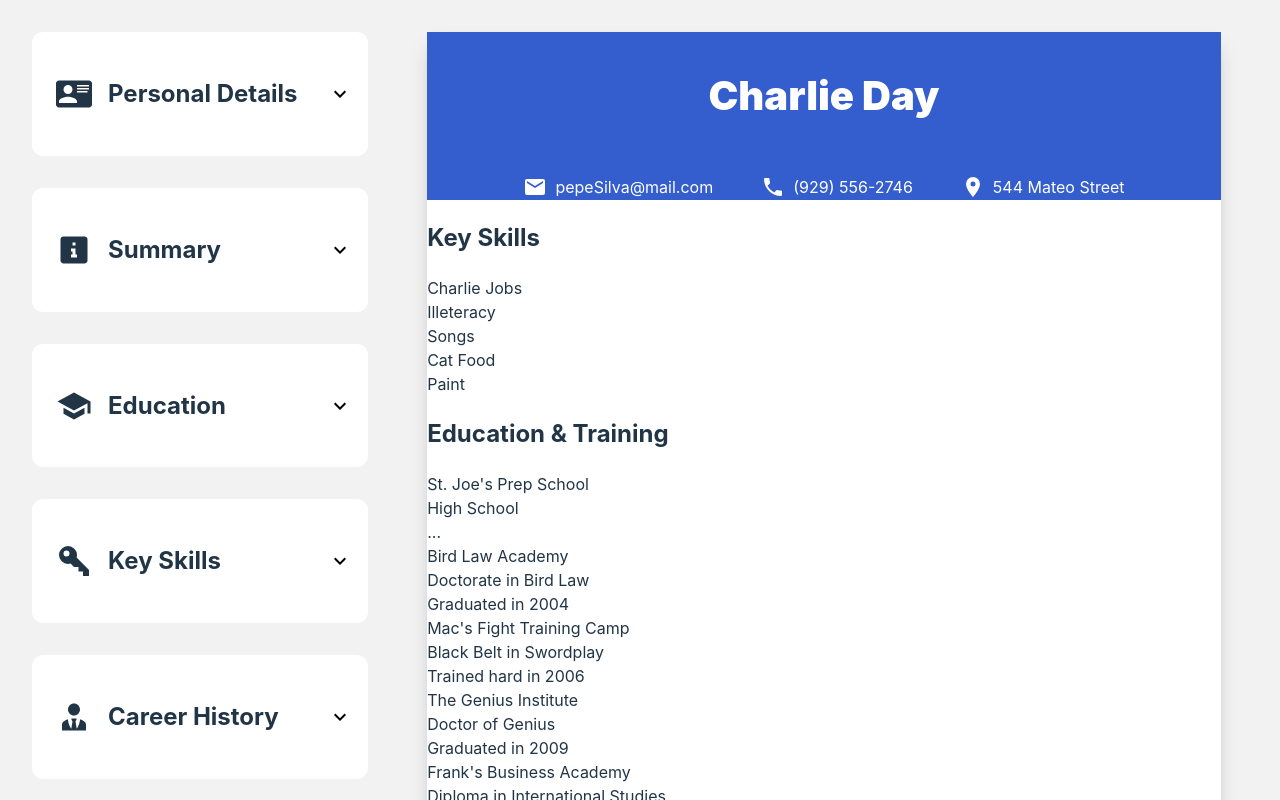
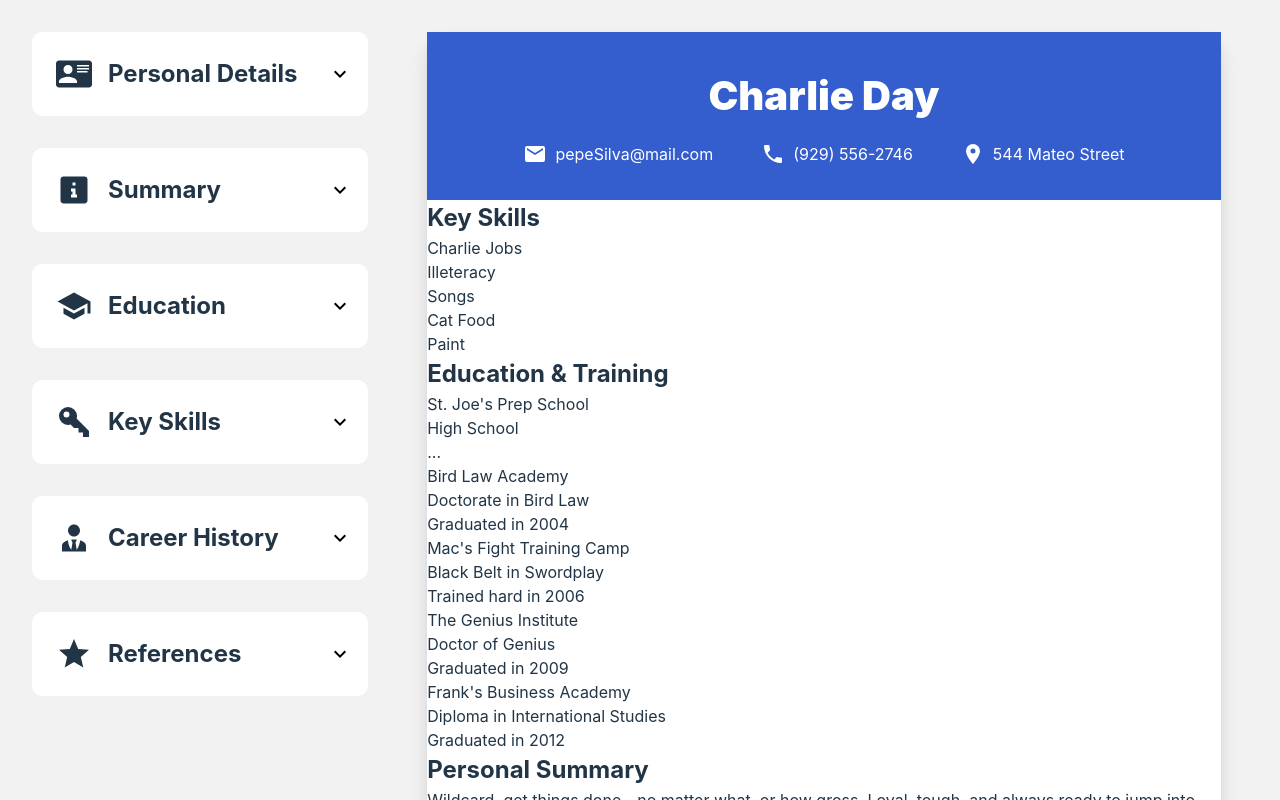
Before and after one commit to Frobii/resume-builder, a React (Vite) app: page / in a window 1280 px wide. Shown: the top 800 px of the page. Built offline with nearby package versions, Linux system fonts and the light colour scheme.

Commit message:
Remove margin from h2's

```diff
--- a/src/index.css
+++ b/src/index.css
@@ -15,6 +15,10 @@
 
 #root {
   width: 100%;
+}
+
+h2 {
+  margin: 0px;
 }
 
 a {
```
